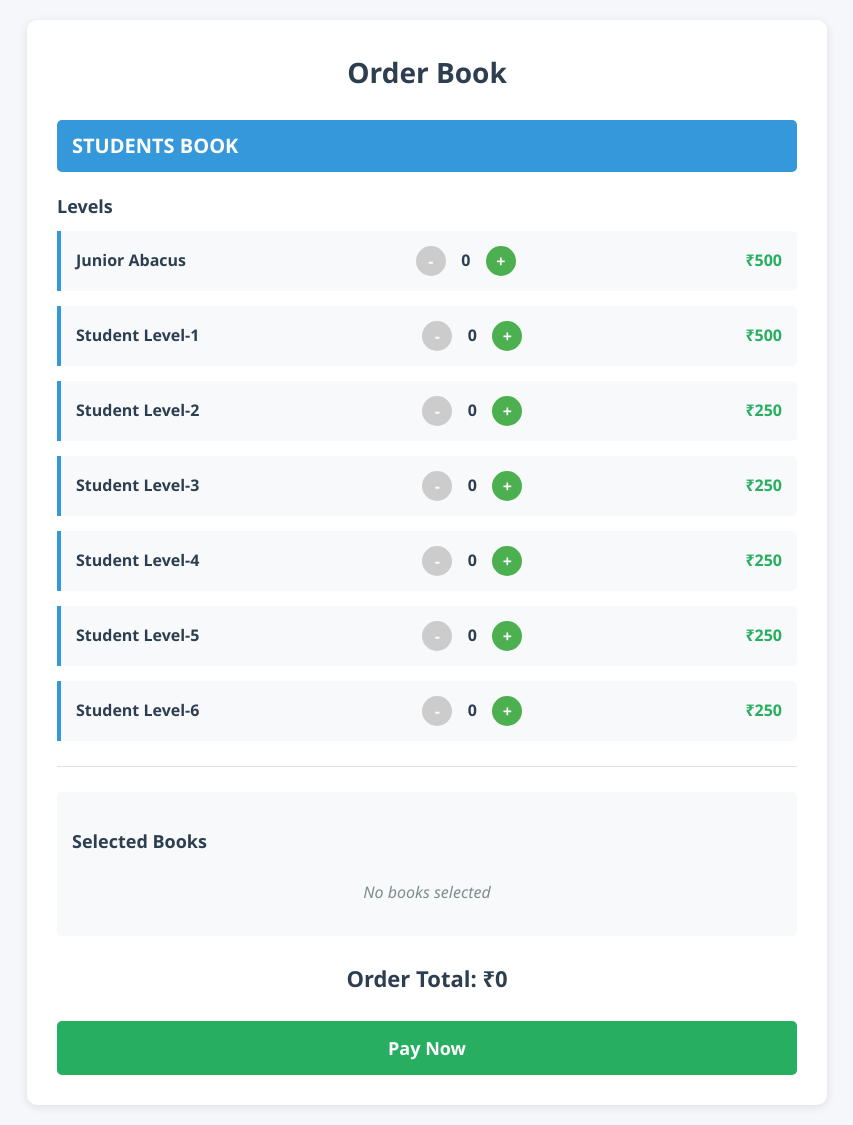
After one commit to bijikarthika2020/Abacus-project, a Flask app: page /order in a window 1280 px wide. The commit adds this page. Shown: the whole page, without its empty margins (213-1066 px from the left). Run offline with Flask 3, Linux system fonts and the light colour scheme.

Commit message:
new commit

```diff
--- a/app.py
+++ b/app.py
@@ -282,5 +282,9 @@ def activities():
 def help():
     return render_template('help.html')
 
+@app.route('/order')
+def order():
+    return render_template('order.html')
+
 if __name__ == "__main__":
     app.run(debug=True, port=5050)
--- /dev/null
+++ b/templates/order.html
@@ -0,0 +1,436 @@
+<!DOCTYPE html>
+<html lang="en">
+<head>
+    <meta charset="UTF-8">
+    <meta name="viewport" content="width=device-width, initial-scale=1.0">
+    <title>Order Book</title>
+    <style>
+        * {
+            margin: 0;
+            padding: 0;
+            box-sizing: border-box;
+            font-family: 'Segoe UI', Tahoma, Geneva, Verdana, sans-serif;
+        }
+
+        body {
+            background-color: #f5f7fa;
+            color: #333;
+            line-height: 1.6;
+            padding: 20px;
+        }
+
+        .container {
+            max-width: 800px;
+            margin: 0 auto;
+            background-color: white;
+            border-radius: 10px;
+            box-shadow: 0 2px 10px rgba(0, 0, 0, 0.1);
+            padding: 30px;
+        }
+
+        h1 {
+            text-align: center;
+            margin-bottom: 20px;
+            color: #2c3e50;
+            font-size: 28px;
+        }
+
+        h2 {
+            background-color: #3498db;
+            color: white;
+            padding: 10px 15px;
+            border-radius: 5px;
+            margin: 25px 0 15px;
+            font-size: 20px;
+        }
+
+        h3 {
+            color: #2c3e50;
+            margin: 20px 0 10px;
+            font-size: 18px;
+        }
+
+        .level {
+            background-color: #f8f9fa;
+            border-left: 4px solid #3498db;
+            padding: 15px;
+            margin-bottom: 15px;
+            border-radius: 0 5px 5px 0;
+            display: flex;
+            justify-content: space-between;
+            align-items: center;
+            transition: all 0.3s ease;
+        }
+
+        .level.selected {
+            background-color: #e1f5fe;
+            border-left-color: #0288d1;
+        }
+
+        .level-title {
+            font-weight: 600;
+            color: #2c3e50;
+        }
+
+        .amount {
+            color: #27ae60;
+            font-weight: 600;
+        }
+
+        .level-controls {
+            display: flex;
+            align-items: center;
+            gap: 10px;
+        }
+
+        .quantity {
+            font-weight: 600;
+            color: #2c3e50;
+            min-width: 20px;
+            text-align: center;
+        }
+
+        .btn {
+            width: 30px;
+            height: 30px;
+            border: none;
+            border-radius: 50%;
+            cursor: pointer;
+            display: flex;
+            align-items: center;
+            justify-content: center;
+            font-weight: bold;
+            font-size: 16px;
+            transition: all 0.2s ease;
+        }
+
+        .add-btn {
+            background-color: #4CAF50;
+            color: white;
+        }
+
+        .add-btn:hover {
+            background-color: #388E3C;
+        }
+
+        .remove-btn {
+            background-color: #f44336;
+            color: white;
+        }
+
+        .remove-btn:hover {
+            background-color: #d32f2f;
+        }
+
+        .remove-btn:disabled {
+            background-color: #cccccc;
+            cursor: not-allowed;
+        }
+
+        .divider {
+            height: 1px;
+            background-color: #e0e0e0;
+            margin: 25px 0;
+        }
+
+        .order-total {
+            text-align: center;
+            font-size: 22px;
+            font-weight: 600;
+            margin: 25px 0;
+            color: #2c3e50;
+        }
+
+        .pay-button {
+            display: block;
+            width: 100%;
+            background-color: #27ae60;
+            color: white;
+            border: none;
+            padding: 15px;
+            font-size: 18px;
+            font-weight: 600;
+            border-radius: 5px;
+            cursor: pointer;
+            transition: background-color 0.3s;
+            margin-top: 20px;
+        }
+
+        .pay-button:hover {
+            background-color: #219653;
+        }
+
+        .additional-level {
+            margin-top: 25px;
+            padding-top: 15px;
+            border-top: 1px dashed #e0e0e0;
+        }
+
+        .arrow {
+            color: #7f8c8d;
+            font-size: 14px;
+        }
+
+        .cart-summary {
+            background-color: #f8f9fa;
+            padding: 15px;
+            border-radius: 5px;
+            margin-top: 20px;
+        }
+
+        .cart-item {
+            display: flex;
+            justify-content: space-between;
+            padding: 8px 0;
+            border-bottom: 1px solid #e0e0e0;
+        }
+
+        .cart-item:last-child {
+            border-bottom: none;
+        }
+
+        .empty-cart {
+            text-align: center;
+            color: #7f8c8d;
+            font-style: italic;
+            padding: 15px 0;
+        }
+    </style>
+</head>
+<body>
+    <div class="container">
+        <h1>Order Book</h1>
+
+        <h2>STUDENTS BOOK</h2>
+
+        <h3>Levels</h3>
+
+        <div class="level" data-name="JUNIOR ABACUS BOOKS" data-price="500">
+            <div class="level-title">Junior Abacus</div>
+            <div class="level-controls">
+                <button class="btn remove-btn" disabled>-</button>
+                <span class="quantity">0</span>
+                <button class="btn add-btn">+</button>
+            </div>
+            <div class="amount">₹500</div>
+        </div>
+
+        <div class="level" data-name="Student Level-1" data-price="500">
+            <div class="level-title">Student Level-1</div>
+            <div class="level-controls">
+                <button class="btn remove-btn" disabled>-</button>
+                <span class="quantity">0</span>
+                <button class="btn add-btn">+</button>
+            </div>
+            <div class="amount">₹500</div>
+        </div>
+
+        <div class="level" data-name="Student Level-2" data-price="250">
+            <div class="level-title">Student Level-2</div>
+            <div class="level-controls">
+                <button class="btn remove-btn" disabled>-</button>
+                <span class="quantity">0</span>
+                <button class="btn add-btn">+</button>
+            </div>
+            <div class="amount">₹250</div>
+        </div>
+
+        <div class="level" data-name="Student Level-3" data-price="250">
+            <div class="level-title">Student Level-3</div>
+            <div class="level-controls">
+                <button class="btn remove-btn" disabled>-</button>
+                <span class="quantity">0</span>
+                <button class="btn add-btn">+</button>
+            </div>
+            <div class="amount">₹250</div>
+        </div>
+
+        <div class="level" data-name="Student Level-4" data-price="250">
+            <div class="level-title">Student Level-4</div>
+            <div class="level-controls">
+                <button class="btn remove-btn" disabled>-</button>
+                <span class="quantity">0</span>
+                <button class="btn add-btn">+</button>
+            </div>
+            <div class="amount">₹250</div>
+        </div>
+
+        <div class="level" data-name="Student Level-5" data-price="250">
+            <div class="level-title">Student Level-5</div>
+            <div class="level-controls">
+                <button class="btn remove-btn" disabled>-</button>
+                <span class="quantity">0</span>
+                <button class="btn add-btn">+</button>
+            </div>
+            <div class="amount">₹250</div>
+        </div>
+
+        <div class="level" data-name="Student Level-6" data-price="250">
+            <div class="level-title">Student Level-6</div>
+            <div class="level-controls">
+                <button class="btn remove-btn" disabled>-</button>
+                <span class="quantity">0</span>
+                <button class="btn add-btn">+</button>
+            </div>
+            <div class="amount">₹250</div>
+        </div>
+
+
+        <div class="divider"></div>
+
+        <div class="cart-summary">
+            <h3>Selected Books</h3>
+            <div id="cart-items" class="empty-cart">No books selected</div>
+        </div>
+
+        <div class="order-total">Order Total: ₹<span id="total-amount">0</span></div>
+
+        <button class="pay-button">Pay Now</button>
+
+
+
+            </div>
+        </div>
+    </div>
+
+    <script>
+        document.addEventListener('DOMContentLoaded', function() {
+            const levels = document.querySelectorAll('.level');
+            const totalAmountElement = document.getElementById('total-amount');
+            const cartItemsElement = document.getElementById('cart-items');
+
+            let cart = [];
+            let totalAmount = 0;
+
+            // Initialize each level
+            levels.forEach(level => {
+                const addBtn = level.querySelector('.add-btn');
+                const removeBtn = level.querySelector('.remove-btn');
+                const quantityElement = level.querySelector('.quantity');
+
+                let quantity = 0;
+                const name = level.dataset.name;
+                const price = parseInt(level.dataset.price);
+
+                // Add button click handler
+                addBtn.addEventListener('click', function() {
+                    quantity++;
+                    quantityElement.textContent = quantity;
+
+                    // Enable remove button
+                    removeBtn.disabled = false;
+
+                    // Update cart
+                    updateCart(name, price, quantity);
+
+                    // Update level appearance
+                    level.classList.add('selected');
+                });
+
+                // Remove button click handler
+                removeBtn.addEventListener('click', function() {
+                    if (quantity > 0) {
+                        quantity--;
+                        quantityElement.textContent = quantity;
+
+                        // Disable remove button if quantity is 0
+                        if (quantity === 0) {
+                            removeBtn.disabled = true;
+                            level.classList.remove('selected');
+                        }
+
+                        // Update cart
+                        updateCart(name, price, quantity);
+                    }
+                });
+            });
+
+            // Function to update cart and total
+            function updateCart(name, price, quantity) {
+                // Find if item already exists in cart
+                const existingItemIndex = cart.findIndex(item => item.name === name);
+
+                if (quantity > 0) {
+                    // Update or add item to cart
+                    if (existingItemIndex !== -1) {
+                        cart[existingItemIndex].quantity = quantity;
+                        cart[existingItemIndex].total = price * quantity;
+                    } else {
+                        cart.push({
+                            name: name,
+                            price: price,
+                            quantity: quantity,
+                            total: price * quantity
+                        });
+                    }
+                } else {
+                    // Remove item from cart if quantity is 0
+                    if (existingItemIndex !== -1) {
+                        cart.splice(existingItemIndex, 1);
+                    }
+                }
+
+                // Calculate total amount
+                totalAmount = cart.reduce((sum, item) => sum + item.total, 0);
+
+                // Update UI
+                updateCartUI();
+                updateTotalUI();
+            }
+
+            // Function to update cart UI
+            function updateCartUI() {
+                if (cart.length === 0) {
+                    cartItemsElement.innerHTML = '<div class="empty-cart">No books selected</div>';
+                    return;
+                }
+
+                let cartHTML = '';
+                cart.forEach(item => {
+                    cartHTML += `
+                        <div class="cart-item">
+                            <span>${item.name} (x${item.quantity})</span>
+                            <span>₹${item.total}</span>
+                        </div>
+                    `;
+                });
+
+                cartItemsElement.innerHTML = cartHTML;
+            }
+
+            // Function to update total UI
+            function updateTotalUI() {
+                totalAmountElement.textContent = totalAmount;
+            }
+
+            // Pay button handler
+            document.querySelector('.pay-button').addEventListener('click', function() {
+                if (totalAmount === 0) {
+                    alert('Please add at least one book to your order.');
+                    return;
+                }
+
+                alert(`Payment of ₹${totalAmount} processed successfully!`);
+
+                // Reset cart
+                cart = [];
+                totalAmount = 0;
+
+                // Reset all quantities
+                levels.forEach(level => {
+                    const quantityElement = level.querySelector('.quantity');
+                    const removeBtn = level.querySelector('.remove-btn');
+
+                    quantityElement.textContent = '0';
+                    removeBtn.disabled = true;
+                    level.classList.remove('selected');
+                });
+
+                // Update UI
+                updateCartUI();
+                updateTotalUI();
+            });
+        });
+    </script>
+</body>
+</html>
```
Also changed, not shown: templates/chat.html (+9 -9 lines), templates/dashboard.html (+6 -5 lines), 2 other files.
